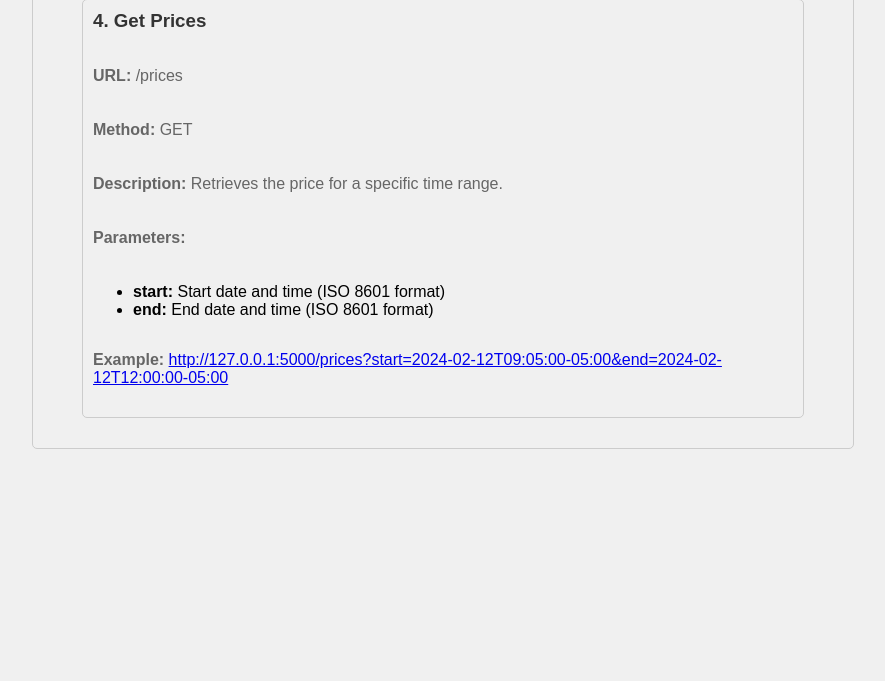
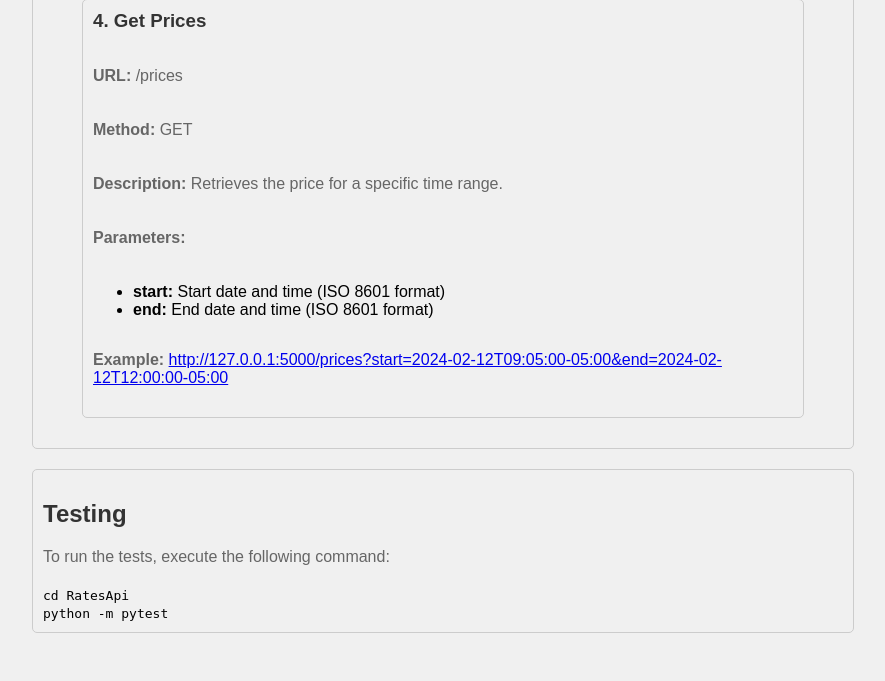
Before and after one commit to tranfh/rates-api, a Flask app: page / in a window 1280 px wide. Shown: the part 1606-2287 px from the top of the page, without its empty margins (197-1082 px from the left). Before the commit the page ends 2055 px from the top, so only its background shows below. Run offline with Flask 3, Linux system fonts and the light colour scheme; parts of the project's set-up code (start-up, migrations or seed data) failed here and were passed over.

Commit message:
update index.html and readme

```diff
--- a/app/templates/index.html
+++ b/app/templates/index.html
@@ -123,6 +123,16 @@
                 <p><strong>Example:</strong> <a href="http://127.0.0.1:5000/prices?start=2024-02-12T09:05:00-05:00&end=2024-02-12T12:00:00-05:00">http://127.0.0.1:5000/prices?start=2024-02-12T09:05:00-05:00&end=2024-02-12T12:00:00-05:00</a></p>
             </div>
         </div>
+
+        <div class="endpoint">
+            <h2>Testing</h2>
+            <p>To run the tests, execute the following command:</p>
+            <code>
+                cd RatesApi
+            <br>
+                python -m pytest
+            </code>
+        </div>
     </div>
 </body>
 </html>
--- a/libs/__init__.py
+++ b/libs/__init__.py
@@ -1 +1,2 @@
-from libs import *
+from libs import rates
+from libs.rates import RatesRepository, RatesService
--- a/libs/rates/price_service.py
+++ b/libs/rates/price_service.py
@@ -22,6 +22,7 @@ class PriceService:
 
             interval = Interval(int(start_hour_str + start_minute_str),int(end_hour_str + end_minute_str))
 
+            # TODO: manage timezone in search
             timezone = start.tzname()
             rates = self.rate_repository.find_rate(day_of_week, interval, timezone)
 
```
Also changed, not shown: app/tests/test_rates_api.py (+0 -1 lines), libs/rates/tests/test_rates_service.py (+0 -2 lines), README.md, app/tests/__init__.py (added), libs/rates/tests/__init__.py (added).
